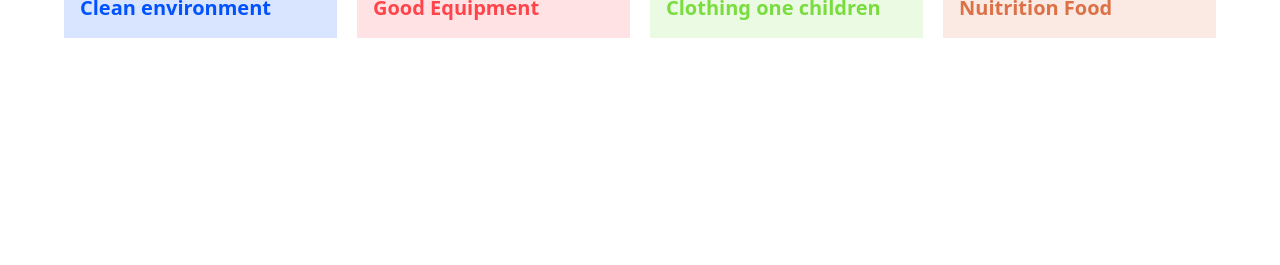
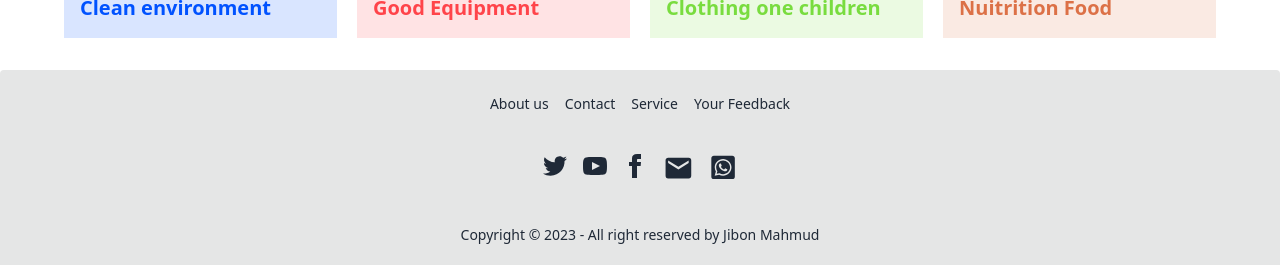
Before and after one commit to Jibonmahmudwd/Donation-Campaign-by-Jibon, a React (Vite) app: page / in a window 1280 px wide. Shown: the part 1324-1589 px from the top of the page. Before the commit the page ends 1466 px from the top, so only its background shows below. Built offline with nearby package versions, Linux system fonts and the light colour scheme.

Commit message:
Added the footer section

```diff
--- /dev/null
+++ b/src/components/Footer.jsx
@@ -0,0 +1,80 @@
+const Footer = () => {
+  return (
+    <footer className="footer footer-center p-6 bg-base-300 text-base-content rounded">
+      <nav className="grid grid-flow-col gap-4">
+        <a className="link link-hover">About us</a>
+        <a className="link link-hover">Contact</a>
+        <a className="link link-hover">Service</a>
+        <a className="link link-hover">Your Feedback</a>
+      </nav>
+
+      <nav>
+        <div className="grid grid-flow-col gap-4">
+          <a>
+            <svg
+              xmlns="http://www.w3.org/2000/svg"
+              width="24"
+              height="24"
+              viewBox="0 0 24 24"
+              className="fill-current"
+            >
+              <path d="M24 4.557c-.883.392-1.832.656-2.828.775 1.017-.609 1.798-1.574 2.165-2.724-.951.564-2.005.974-3.127 1.195-.897-.957-2.178-1.555-3.594-1.555-3.179 0-5.515 2.966-4.797 6.045-4.091-.205-7.719-2.165-10.148-5.144-1.29 2.213-.669 5.108 1.523 6.574-.806-.026-1.566-.247-2.229-.616-.054 2.281 1.581 4.415 3.949 4.89-.693.188-1.452.232-2.224.084.626 1.956 2.444 3.379 4.6 3.419-2.07 1.623-4.678 2.348-7.29 2.04 2.179 1.397 4.768 2.212 7.548 2.212 9.142 0 14.307-7.721 13.995-14.646.962-.695 1.797-1.562 2.457-2.549z"></path>
+            </svg>
+          </a>
+
+          <a>
+            <svg
+              xmlns="http://www.w3.org/2000/svg"
+              width="24"
+              height="24"
+              viewBox="0 0 24 24"
+              className="fill-current"
+            >
+              <path d="M19.615 3.184c-3.604-.246-11.631-.245-15.23 0-3.897.266-4.356 2.62-4.385 8.816.029 6.185.484 8.549 4.385 8.816 3.6.245 11.626.246 15.23 0 3.897-.266 4.356-2.62 4.385-8.816-.029-6.185-.484-8.549-4.385-8.816zm-10.615 12.816v-8l8 3.993-8 4.007z"></path>
+            </svg>
+          </a>
+
+          <a>
+            <svg
+              xmlns="http://www.w3.org/2000/svg"
+              width="24"
+              height="24"
+              viewBox="0 0 24 24"
+              className="fill-current"
+            >
+              <path d="M9 8h-3v4h3v12h5v-12h3.642l.358-4h-4v-1.667c0-.955.192-1.333 1.115-1.333h2.885v-5h-3.808c-3.596 0-5.192 1.583-5.192 4.615v3.385z"></path>
+            </svg>
+          </a>
+
+          <a>
+            <svg
+              viewBox="0 1 24 24"
+              fill="currentColor"
+              height="2.2em"
+              width="2.2em"
+            >
+              <path d="M20 8l-8 5-8-5V6l8 5 8-5m0-2H4c-1.11 0-2 .89-2 2v12a2 2 0 002 2h16a2 2 0 002-2V6a2 2 0 00-2-2z" />
+            </svg>
+          </a>
+
+          <a>
+            <svg
+              viewBox="0 0 445 480"
+              fill="currentColor"
+              height="1.8em"
+              width="2em"
+            >
+              <path d="M224 122.8c-72.7 0-131.8 59.1-131.9 131.8 0 24.9 7 49.2 20.2 70.1l3.1 5-13.3 48.6 49.9-13.1 4.8 2.9c20.2 12 43.4 18.4 67.1 18.4h.1c72.6 0 133.3-59.1 133.3-131.8 0-35.2-15.2-68.3-40.1-93.2-25-25-58-38.7-93.2-38.7zm77.5 188.4c-3.3 9.3-19.1 17.7-26.7 18.8-12.6 1.9-22.4.9-47.5-9.9-39.7-17.2-65.7-57.2-67.7-59.8-2-2.6-16.2-21.5-16.2-41s10.2-29.1 13.9-33.1c3.6-4 7.9-5 10.6-5 2.6 0 5.3 0 7.6.1 2.4.1 5.7-.9 8.9 6.8 3.3 7.9 11.2 27.4 12.2 29.4s1.7 4.3.3 6.9c-7.6 15.2-15.7 14.6-11.6 21.6 15.3 26.3 30.6 35.4 53.9 47.1 4 2 6.3 1.7 8.6-1 2.3-2.6 9.9-11.6 12.5-15.5 2.6-4 5.3-3.3 8.9-2 3.6 1.3 23.1 10.9 27.1 12.9s6.6 3 7.6 4.6c.9 1.9.9 9.9-2.4 19.1zM400 32H48C21.5 32 0 53.5 0 80v352c0 26.5 21.5 48 48 48h352c26.5 0 48-21.5 48-48V80c0-26.5-21.5-48-48-48zM223.9 413.2c-26.6 0-52.7-6.7-75.8-19.3L64 416l22.5-82.2c-13.9-24-21.2-51.3-21.2-79.3C65.4 167.1 136.5 96 223.9 96c42.4 0 82.2 16.5 112.2 46.5 29.9 30 47.9 69.8 47.9 112.2 0 87.4-72.7 158.5-160.1 158.5z" />
+            </svg>
+          </a>
+        </div>
+      </nav>
+
+      <aside>
+        <p>Copyright © 2023 - All right reserved by Jibon Mahmud</p>
+      </aside>
+    </footer>
+  );
+};
+
+export default Footer;
--- a/src/components/Navbar.jsx
+++ b/src/components/Navbar.jsx
@@ -173,7 +173,7 @@ const [isTrue, setIsTrue] = useState(true) ;
 
       {/* cards section */}
 
-      <div className={`${show || "hidden"} px-10 py-6  lg:px-16 mb-20 grid gap-5 md:grid-cols-2 lg:grid-cols-4`}>
+      <div className={`${show || "hidden"} px-10 py-6  lg:px-16 mb-2 grid gap-5 md:grid-cols-2 lg:grid-cols-4`}>
                 {
                     newCards.map(card => <Card key={card.id} card={card}></Card>)
                 }
--- a/src/components/Roots.jsx
+++ b/src/components/Roots.jsx
@@ -1,5 +1,6 @@
 import { Outlet} from "react-router-dom";
 import Navbar from './Navbar'
+import Footer from "./Footer";
 
 
 const Roots = () => {
@@ -13,6 +14,10 @@ const Roots = () => {
 
                 <Outlet></Outlet>
             </div>
+
+            <div>
+                <Footer></Footer>
+            </div>
         </div>
     );
 };
```
Also changed, not shown: 1 other file (tests, documents, lock files or other folders).
